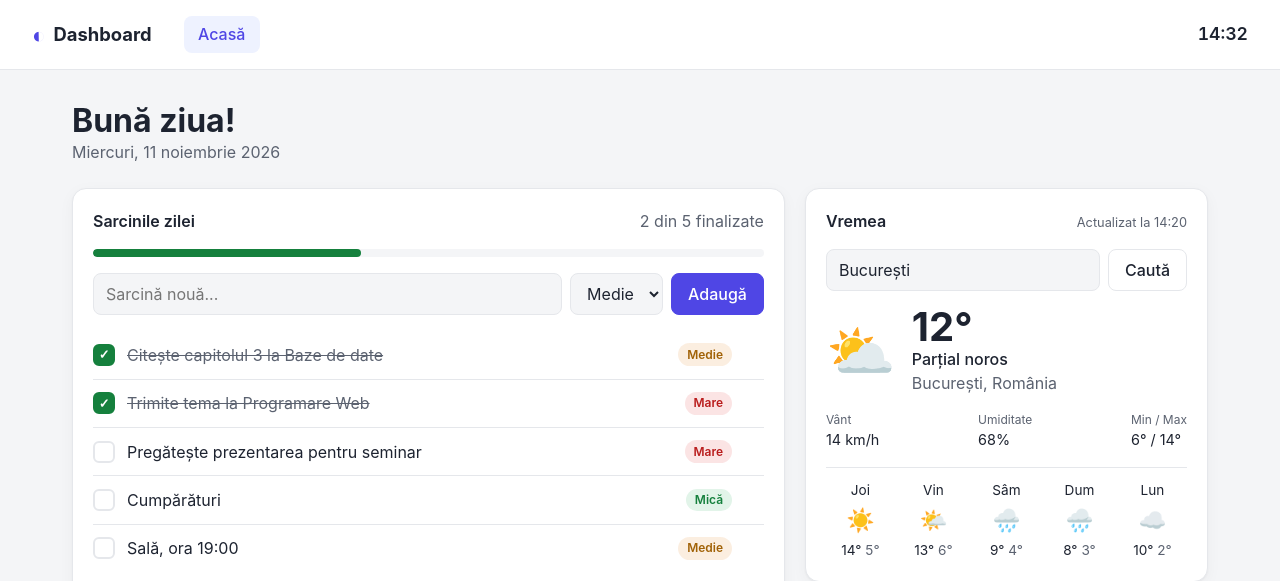
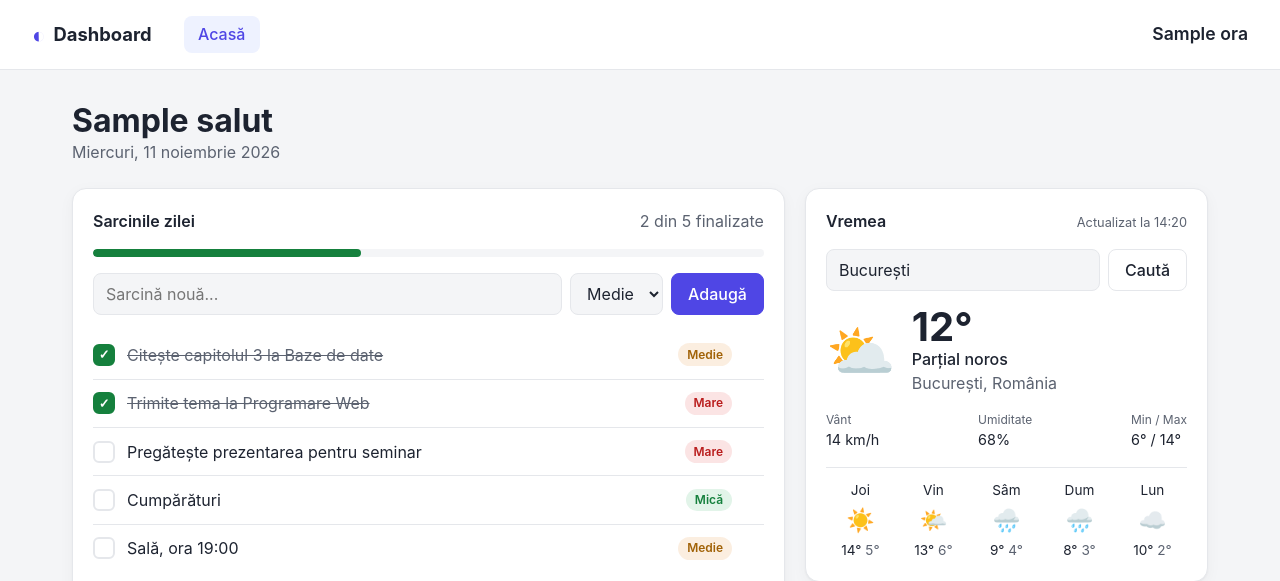
Before and after one commit to caloiansorin/26_27_MAP_FR, a FastAPI app: template Personal Dashboard/personal-dashboard/templates/index.html in a window 1280 px wide. Shown: the top 581 px of the page. Run offline with FastAPI, Linux system fonts and the light colour scheme; the template is opened without the code that fills it: most values are stand-ins (such as "Sample title", 1, 10 or a date in 2020).

Commit message:
Modifying time (ora) and greeting (salut)

```diff
--- a/Personal Dashboard/personal-dashboard/main.py
+++ b/Personal Dashboard/personal-dashboard/main.py
@@ -6,6 +6,7 @@ from fastapi.templating import Jinja2Templates
 from dotenv import load_dotenv
 import os
 import time
+from datetime import datetime
 
 load_dotenv()
 
@@ -13,6 +14,13 @@ app = FastAPI()
 
 templates = Jinja2Templates(directory="templates")
 
+def salut(ora):
+    if ora < 12:
+        return "Buna dimineata!"
+    elif ora < 18:
+        return "Buna ziua!"
+    else:
+        return "Buna seara!"
 
 @app.get("/")
 def radacina():
@@ -22,10 +30,16 @@ def radacina():
 
 @app.get("/home")
 def home(request: Request):
+    acum = datetime.now()
+    ora = acum.strftime("%H:%M")
+    mesaj = salut(acum.hour)
     return templates.TemplateResponse(
         request,
         "index.html",
-        {},
+        {
+            "ora": ora,
+            "salut": mesaj
+        },
     )
 
 
--- a/Personal Dashboard/personal-dashboard/templates/index.html
+++ b/Personal Dashboard/personal-dashboard/templates/index.html
@@ -15,12 +15,12 @@
       <nav class="nav">
         <a href="/home" class="active">Acasă</a>
       </nav>
-      <div class="clock">14:32</div>
+      <div class="clock">{{ora}}</div>
     </header>
 
     <main class="container">
       <section class="greeting">
-        <h1>Bună ziua!</h1>
+        <h1>{{salut}}</h1>
         <p>Miercuri, 11 noiembrie 2026</p>
       </section>
 
```
